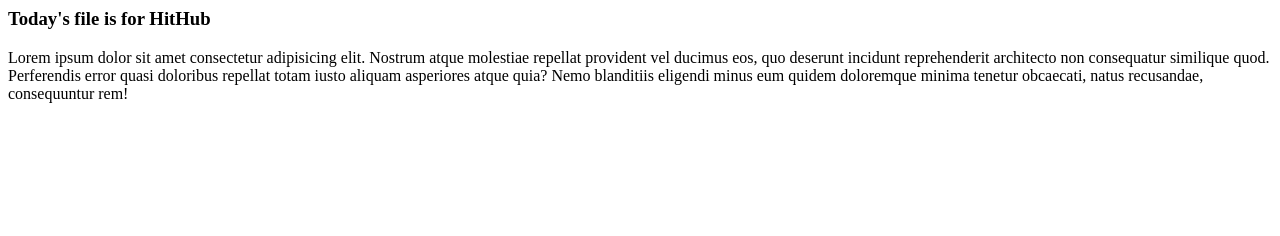
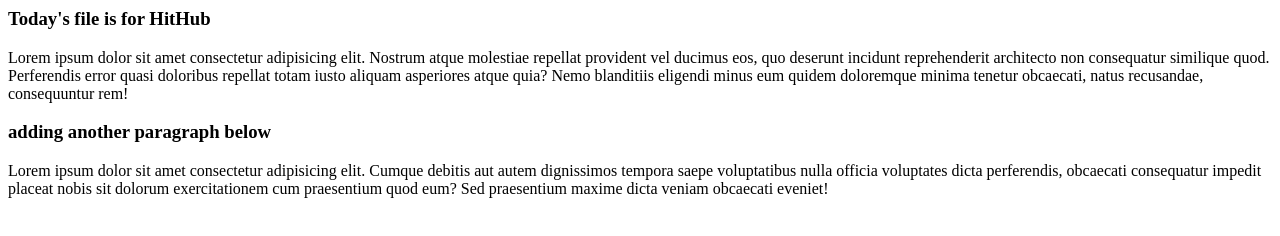
Before and after one commit to rezwan4students/feb6_2024, a plain HTML site: page index.html in a window 1280 px wide. Drawn offline with Linux system fonts and the light colour scheme.

Commit message:
adding 2nd paragraph

```diff
--- a/index.html
+++ b/index.html
@@ -8,5 +8,8 @@
     <h3>Today's file is for HitHub</h3>
     <p>Lorem ipsum dolor sit amet consectetur adipisicing elit. Nostrum atque molestiae repellat provident vel ducimus eos, quo deserunt incidunt reprehenderit architecto non consequatur similique quod. Perferendis error quasi doloribus repellat totam iusto aliquam asperiores atque quia? Nemo blanditiis eligendi minus eum quidem doloremque minima tenetur obcaecati, natus recusandae, consequuntur rem!</p>
 
+    <h3>adding another paragraph below</h3>
+    <p>Lorem ipsum dolor sit amet consectetur adipisicing elit. Cumque debitis aut autem dignissimos tempora saepe voluptatibus nulla officia voluptates dicta perferendis, obcaecati consequatur impedit placeat nobis sit dolorum exercitationem cum praesentium quod eum? Sed praesentium maxime dicta veniam obcaecati eveniet!</p>
+
 </body>
 </html>
```
